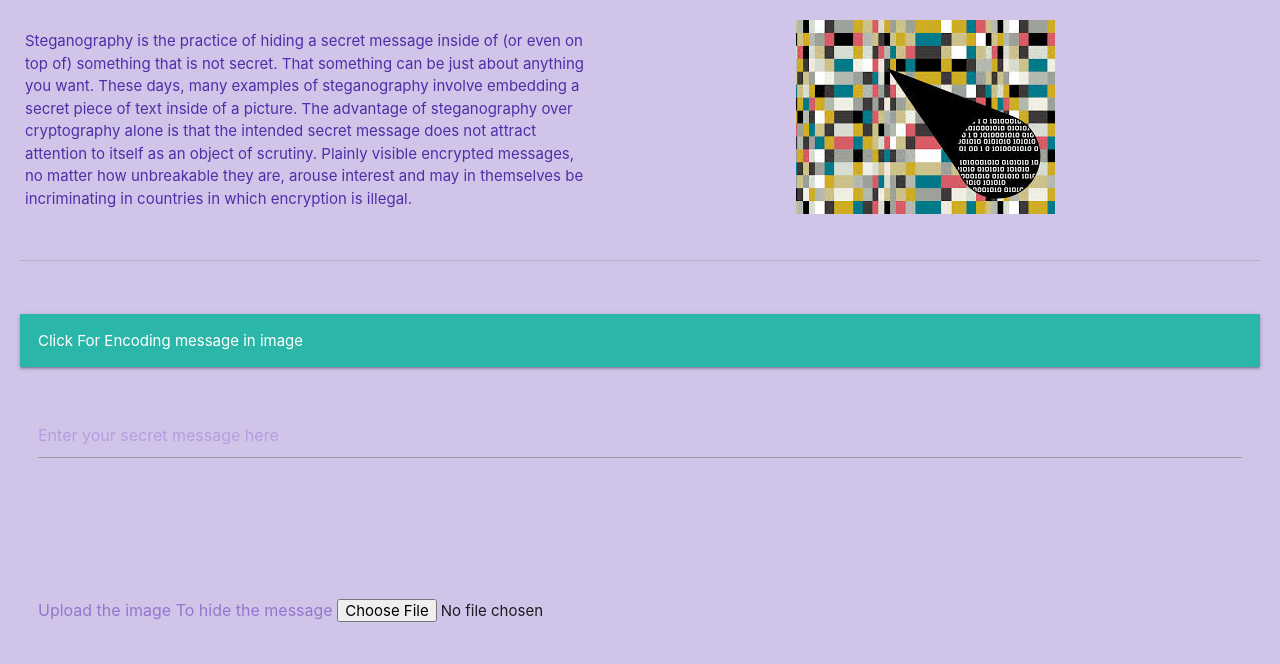
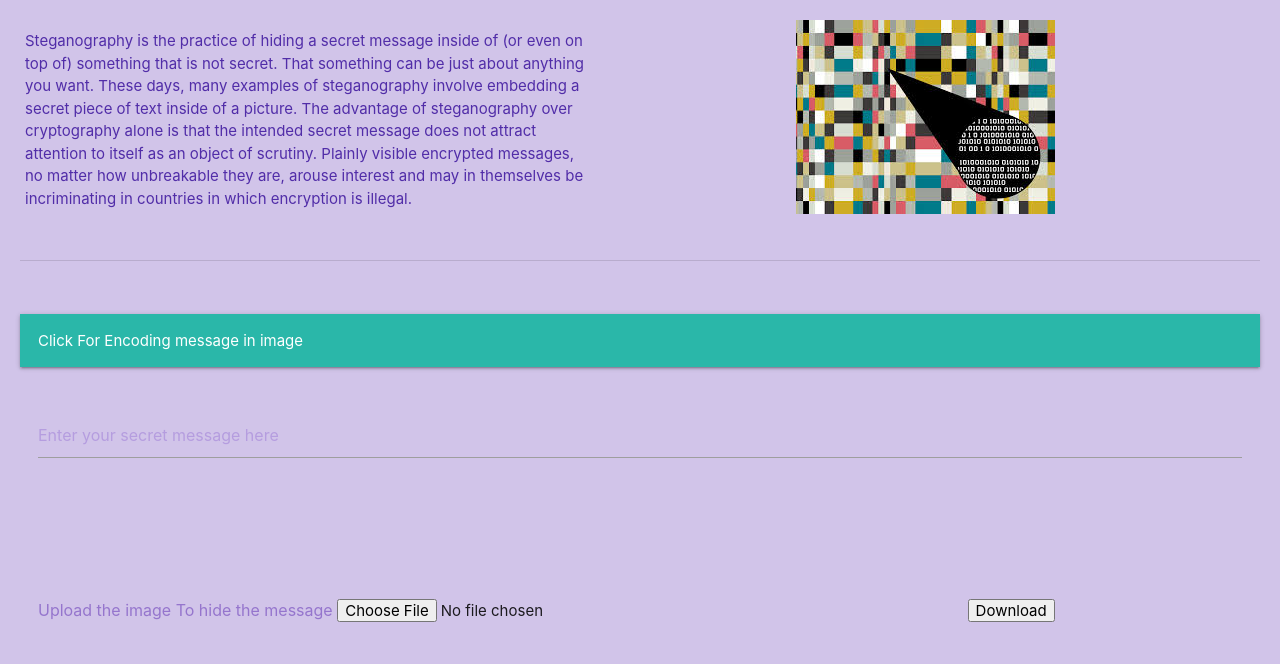
Before and after one commit to Atif-reyaz-khan/Encode-Decode, a plain HTML site: page index.html in a window 1280 px wide. Both pictures are taken after a click on the button "Click For Encoding message in image". Shown: the part 136-800 px from the top of the page. Drawn offline with nearby package versions, Linux system fonts and the light colour scheme.

Commit message:
Update index.html

```diff
--- a/index.html
+++ b/index.html
@@ -44,6 +44,8 @@
 			<label for="hidden">Upload the image To hide the message </label>
 			<input type="file" id="imageLoader" name="imageLoad"/>
 			<canvas id="imageCanvas"></canvas>
+			<button id="btndownload">Download</button>
+
 
 			<canvas id="textCanvas"></canvas>
 
```
